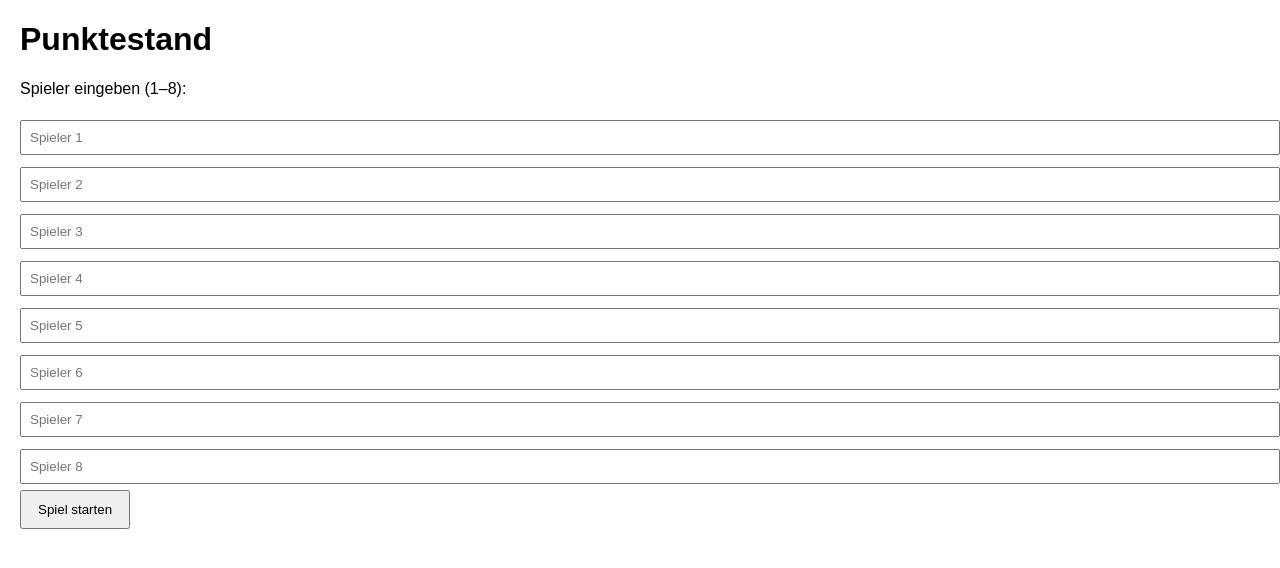
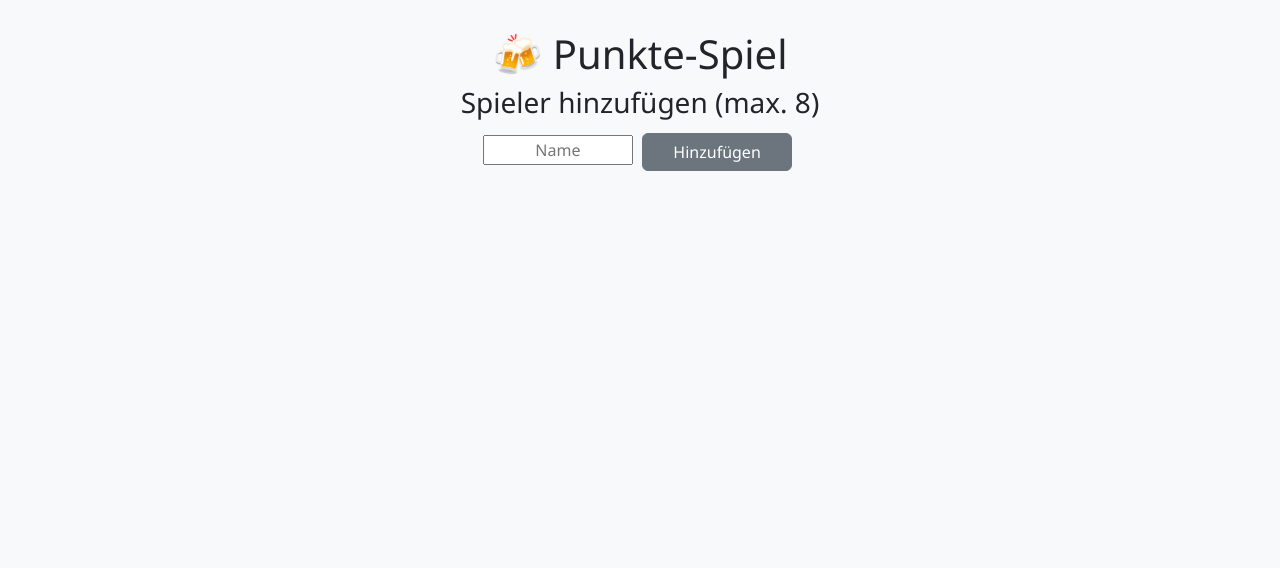
Before and after one commit to tom84-svg/punktestand_app, a Flask app: page / in a window 1280 px wide. Shown: the top 568 px of the page. Run offline with Flask 3, Linux system fonts and the light colour scheme.

Commit message:
Update Punkte-App

```diff
--- a/app.py
+++ b/app.py
@@ -1,116 +1,89 @@
-from flask import Flask, render_template, request, redirect, url_for, session
-import os
+from flask import Flask, render_template, request, redirect
 
 app = Flask(__name__)
-app.secret_key = "geheimespasswort"  # für Sessions - in Prod anders setzen
 
-# Runden / Kartenfolge
-ROUND_CARDS = [1, 2, 3, 4, 5, 5, 4, 3, 2, 1]
-MAX_ROUNDS = len(ROUND_CARDS)
+# Kartenfolge als Gedankenstütze
+card_pattern = [1,2,3,4,5,5,4,3,2,1]
+current_round = 0
+max_rounds = len(card_pattern)
+beer_count = 0
+final_result = False
+game_started = False  # NEU: Flag, ob das Spiel gestartet wurde
 
-BIER_FILE = "bier_count.txt"
-
-def load_bier_count():
-    if not os.path.exists(BIER_FILE):
-        return 0
-    try:
-        with open(BIER_FILE, "r") as f:
-            return int(f.read().strip() or 0)
-    except:
-        return 0
-
-def save_bier_count(count):
-    with open(BIER_FILE, "w") as f:
-        f.write(str(count))
-
-# initial persistent bier count
-bier_count = load_bier_count()
+# Spielerverwaltung
+players = []
+scores = {}
 
 @app.route("/", methods=["GET", "POST"])
 def index():
-    if request.method == "POST":
-        # Spieler einlesen (bis 8)
-        players = [p.strip() for p in request.form.getlist("player") if p.strip()]
-        if len(players) == 0:
-            return render_template("index.html", error="Bitte mindestens einen Namen eingeben.")
-        if len(players) > 8:
-            players = players[:8]
-        # Session initialisieren
-        session["players"] = players
-        session["scores"] = {p: [] for p in players}
-        session["round"] = 0  # index der Runde 0..9
-        # Bier in session falls nicht vorhanden (persistenz in file)
-        session["bier"] = bier_count
-        return redirect(url_for("game"))
-    return render_template("index.html")
+    global current_round, beer_count, final_result, game_started
 
-@app.route("/game", methods=["GET", "POST"])
-def game():
-    players = session.get("players")
-    if players is None:
-        return redirect(url_for("index"))
+    # Spieler hinzufügen (nur vor Spielstart)
+    if request.method == "POST" and "add_player" in request.form and not game_started:
+        if len(players) < 8:
+            name = request.form.get("player_name")
+            if name and name not in players:
+                players.append(name)
+                scores[name] = 0
+        return redirect("/")
 
-    scores = session.get("scores", {p: [] for p in players})
-    current_round = session.get("round", 0)
-    bier = session.get("bier", load_bier_count())
+    # Spiel starten Button
+    if request.method == "POST" and "start_game" in request.form and len(players) > 0:
+        game_started = True
+        return redirect("/")
 
-    # POST: Punkte dieser Runde speichern (einfache Werte)
-    if request.method == "POST":
+    if not game_started:
+        return render_template("index.html", players=players, game_started=game_started)
+
+    # Punkte aktualisieren
+    if request.method == "POST" and "update_scores" in request.form:
         for p in players:
-            val = request.form.get(p, "0").strip()
-            try:
-                val = int(val)
-            except:
-                val = 0
-            scores.setdefault(p, []).append(val)
-        session["scores"] = scores
-        # Runde erhöhen
+            if p in request.form:
+                try:
+                    points = int(request.form[p])
+                    scores[p] += points
+                except ValueError:
+                    pass
+        return redirect("/")
+
+    # Runde abschließen
+    if request.method == "POST" and "new_round" in request.form:
         current_round += 1
-        session["round"] = current_round
-        # Wenn fertig
-        if current_round >= MAX_ROUNDS:
-            return redirect(url_for("summary"))
-        return redirect(url_for("game"))
+        if current_round < max_rounds:
+            pass
+        else:
+            final_result = True
+        return redirect("/")
 
-    # aktuelle Kartenzahl aus ROUND_CARDS
-    if 0 <= current_round < MAX_ROUNDS:
-        cards = ROUND_CARDS[current_round]
-    else:
-        cards = 0
+    # Bier zählen
+    if request.method == "POST" and "add_beer" in request.form:
+        beer_count += 1
+        return redirect("/")
 
-    # Gesamtsummen berechnen für Anzeige
-    totals = {p: sum(scores.get(p, [])) for p in players}
+    # Bier zurücksetzen
+    if request.method == "POST" and "reset_beer" in request.form:
+        beer_count = 0
+        return redirect("/")
 
-    return render_template("game.html",
+    # Spiel zurücksetzen
+    if request.method == "POST" and "reset_game" in request.form:
+        players.clear()
+        scores.clear()
+        current_round = 0
+        beer_count = 0
+        final_result = False
+        game_started = False
+        return redirect("/")
+
+    return render_template("index.html",
                            players=players,
-                           round_num=current_round + 1,
-                           total_rounds=MAX_ROUNDS,
-                           cards=cards,
-                           totals=totals,
-                           bier=bier)
-
-@app.route("/summary")
-def summary():
-    scores = session.get("scores")
-    players = session.get("players")
-    bier = session.get("bier", load_bier_count())
-    if not scores or not players:
-        return redirect(url_for("index"))
-    totals = {p: sum(scores.get(p, [])) for p in players}
-    sorted_scores = sorted(totals.items(), key=lambda x: x[1], reverse=True)
-    winner = sorted_scores[0][0] if sorted_scores else None
-    return render_template("summary.html", totals=sorted_scores, winner=winner, bier=bier)
-
-# Bier-Button endpoint: erhöht persistent Zähler (Datei + session)
-@app.route("/bier", methods=["POST"])
-def bier():
-    # lade aktuell aus file, erhöhe und speichere
-    current = load_bier_count()
-    current += 1
-    save_bier_count(current)
-    session["bier"] = current
-    # nach Klick zurück zur aktuellen Runde
-    return redirect(url_for("game"))
+                           scores=scores,
+                           current_round=current_round,
+                           max_rounds=max_rounds,
+                           card_count=card_pattern[current_round] if current_round < max_rounds else 0,
+                           beer_count=beer_count,
+                           final_result=final_result,
+                           game_started=game_started)
 
 if __name__ == "__main__":
     app.run(debug=True)
--- /dev/null
+++ b/data.json
@@ -0,0 +1 @@
+{"players": {"j": 13}, "current_round": 10, "bier_count": 5}
--- a/templates/index.html
+++ b/templates/index.html
@@ -1,23 +1,79 @@
 <!DOCTYPE html>
-<html lang="de">
+<html>
 <head>
-  <meta charset="utf-8">
-  <meta name="viewport" content="width=device-width,initial-scale=1">
-  <title>Punktestand – Spieler</title>
-  <style> body{font-family:Arial;margin:20px} input{width:100%;padding:8px;margin:6px 0} button{padding:10px 16px} </style>
+    <title>Punkte-Spiel</title>
+    <link href="https://cdn.jsdelivr.net/npm/bootstrap@5.3.0/dist/css/bootstrap.min.css" rel="stylesheet">
+    <style>
+        body { background-color: #f8f9fa; font-family: 'Segoe UI', sans-serif; text-align: center; padding-top: 30px; }
+        .card-player { max-width: 400px; margin: 20px auto; padding: 20px; border-radius: 15px; box-shadow: 0 4px 10px rgba(0,0,0,0.15); background-color: #ffffff; }
+        .round-info { font-size: 1.2rem; margin-bottom: 20px; font-weight: 500; }
+        .score { font-size: 2rem; margin: 15px 0; font-weight: bold; }
+        .cards-info { font-size: 1.1rem; margin-bottom: 10px; }
+        .btn-custom { min-width: 150px; margin: 5px; }
+        input[name="player_name"], input[type="number"] { max-width: 150px; margin-bottom: 10px; text-align: center; }
+        .beer-count { font-size: 1.3rem; font-weight: bold; color: #c82333; margin: 15px 0; }
+    </style>
 </head>
 <body>
-  <h1>Punktestand</h1>
-  <p>Spieler eingeben (1–8):</p>
-  <form method="post">
-    {% for i in range(8) %}
-      <input type="text" name="player" placeholder="Spieler {{ i+1 }}">
-    {% endfor %}
-    <br>
-    <button type="submit">Spiel starten</button>
-  </form>
-  {% if error %}
-    <p style="color:red">{{ error }}</p>
-  {% endif %}
+    <h1>🍻 Punkte-Spiel</h1>
+
+    {% if not game_started %}
+        <h3>Spieler hinzufügen (max. 8)</h3>
+        <form method="post">
+            <input type="text" name="player_name" placeholder="Name">
+            <button class="btn btn-secondary btn-custom" type="submit" name="add_player">Hinzufügen</button>
+        </form>
+
+        {% if players|length > 0 %}
+            <h4>Aktuelle Spieler:</h4>
+            <ul>
+                {% for p in players %}
+                    <li>{{ p }}</li>
+                {% endfor %}
+            </ul>
+            <form method="post">
+                <button class="btn btn-success btn-custom" type="submit" name="start_game">Spiel starten</button>
+            </form>
+        {% endif %}
+
+    {% else %}  {# Spiel gestartet #}
+        <div class="round-info">Runde {{ current_round + 1 if current_round < max_rounds else max_rounds }} – Karten: {{ card_count }}</div>
+
+        {% for player in players %}
+            <div class="card-player">
+                <h3>{{ player }}</h3>
+                <div class="score">Punkte: {{ scores[player] }}</div>
+                <form method="post">
+                    <input type="number" name="{{ player }}" placeholder="Neue Punkte">
+                    <div>
+                        <button class="btn btn-primary btn-custom" type="submit" name="update_scores" {% if final_result %}disabled{% endif %}>Punkte aktualisieren</button>
+                    </div>
+                </form>
+            </div>
+        {% endfor %}
+
+        <div class="beer-count">🍺 Bier-Runden: {{ beer_count }}</div>
+
+        <form method="post">
+            <button class="btn btn-success btn-custom" type="submit" name="new_round" {% if final_result %}disabled{% endif %}>✅ Runde abschließen</button>
+            <button class="btn btn-info btn-custom" type="submit" name="add_beer">🍺 Neues Bier gezählt</button>
+            <button class="btn btn-warning btn-custom" type="submit" name="reset_beer">♻️ Bier zurücksetzen</button>
+            <button class="btn btn-danger btn-custom" type="submit" name="reset_game">🛑 Spiel zurücksetzen</button>
+        </form>
+
+        {% if final_result %}
+            <h2 class="mt-4">🎉 Endergebnis</h2>
+            <ul class="list-group" style="max-width: 400px; margin: 0 auto;">
+                {% for player, score in scores.items() %}
+                    <li class="list-group-item d-flex justify-content-between align-items-center">
+                        {{ player }}
+                        <span class="badge bg-primary rounded-pill">{{ score }}</span>
+                    </li>
+                {% endfor %}
+            </ul>
+        {% endif %}
+
+    {% endif %} {# Ende game_started #}
+
 </body>
 </html>
```
Also changed, not shown: countdown.py (added, +13 -0 lines), templates/game.html (+29 -35 lines), templates/setup.html (added, +22 -0 lines).
